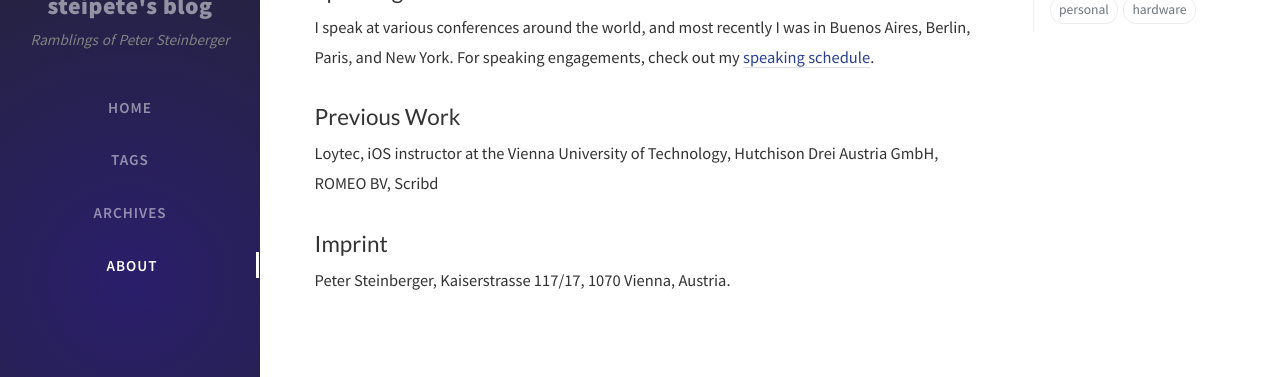
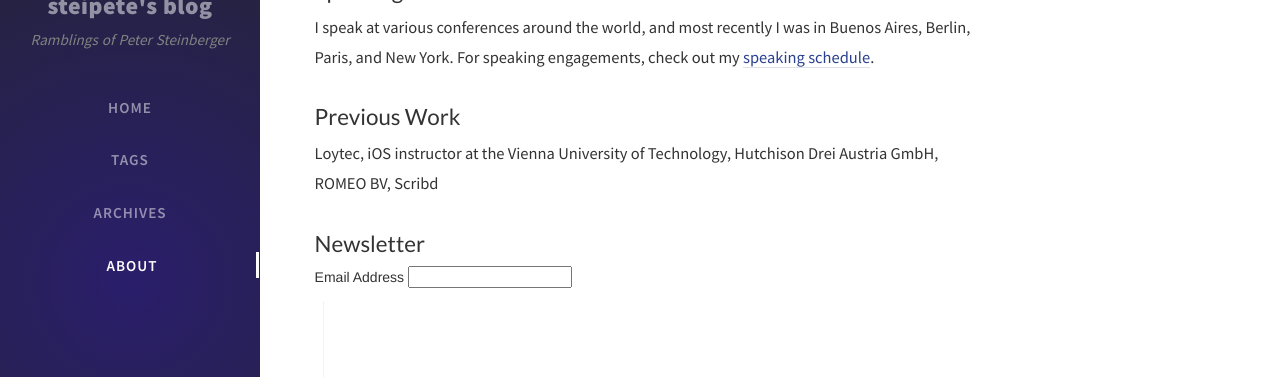
Before and after one commit to steipete/steipete.com, a Jekyll site: the page built from tabs/about.md, in a window 1280 px wide and 900 px high, scrolled down 698 px, cut to the strip 168-545 px from the top of the window. Built offline with Jekyll 4.4.1, drawn with Linux system fonts in a browser that asks for light colours; nearby versions of some CDN libraries; comment, search, counter and statistics services are not loaded.

Commit message:
add newsletter

```diff
--- a/tabs/about.md
+++ b/tabs/about.md
@@ -18,6 +18,30 @@
 
 Loytec, iOS instructor at the Vienna University of Technology, Hutchison Drei Austria GmbH, ROMEO BV, Scribd
 
+## Newsletter
+
+<!-- Begin Mailchimp Signup Form -->
+
+<div id="mc_embed_signup">
+<form action="https://steipete.us18.list-manage.com/subscribe/post?u=1b30fcd0931c48f4c6b2e30bd&amp;id=0877936fb2" method="post" id="mc-embedded-subscribe-form" name="mc-embedded-subscribe-form" class="validate" target="_blank" novalidate>
+    <div id="mc_embed_signup_scroll">
+
+<div class="mc-field-group">
+	<label for="mce-EMAIL">Email Address </label>
+	<input type="email" value="" name="EMAIL" class="required email" id="mce-EMAIL">
+</div>
+	<div id="mce-responses" class="clear">
+		<div class="response" id="mce-error-response" style="display:none"></div>
+		<div class="response" id="mce-success-response" style="display:none"></div>
+	</div>    <!-- real people should not fill this in and expect good things - do not remove this or risk form bot signups-->
+    <div style="position: absolute; left: -5000px;" aria-hidden="true"><input type="text" name="b_1b30fcd0931c48f4c6b2e30bd_0877936fb2" tabindex="-1" value=""></div>
+    <div class="clear"><input type="submit" value="Subscribe" name="subscribe" id="mc-embedded-subscribe" class="button"></div>
+    </div>
+</form>
+</div>
+
+<!--End mc_embed_signup-->
+
 ## Imprint
 
 Peter Steinberger, Kaiserstrasse 117/17, 1070 Vienna, Austria.
```
